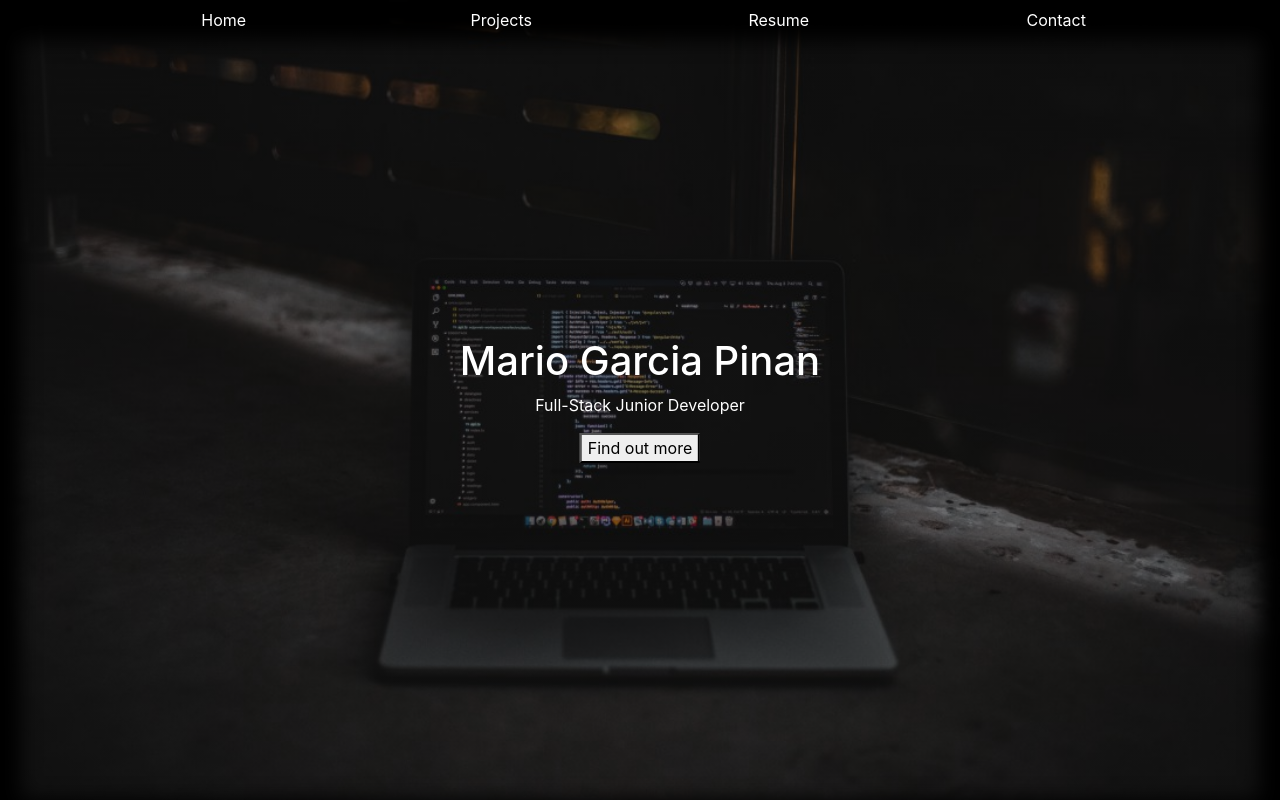
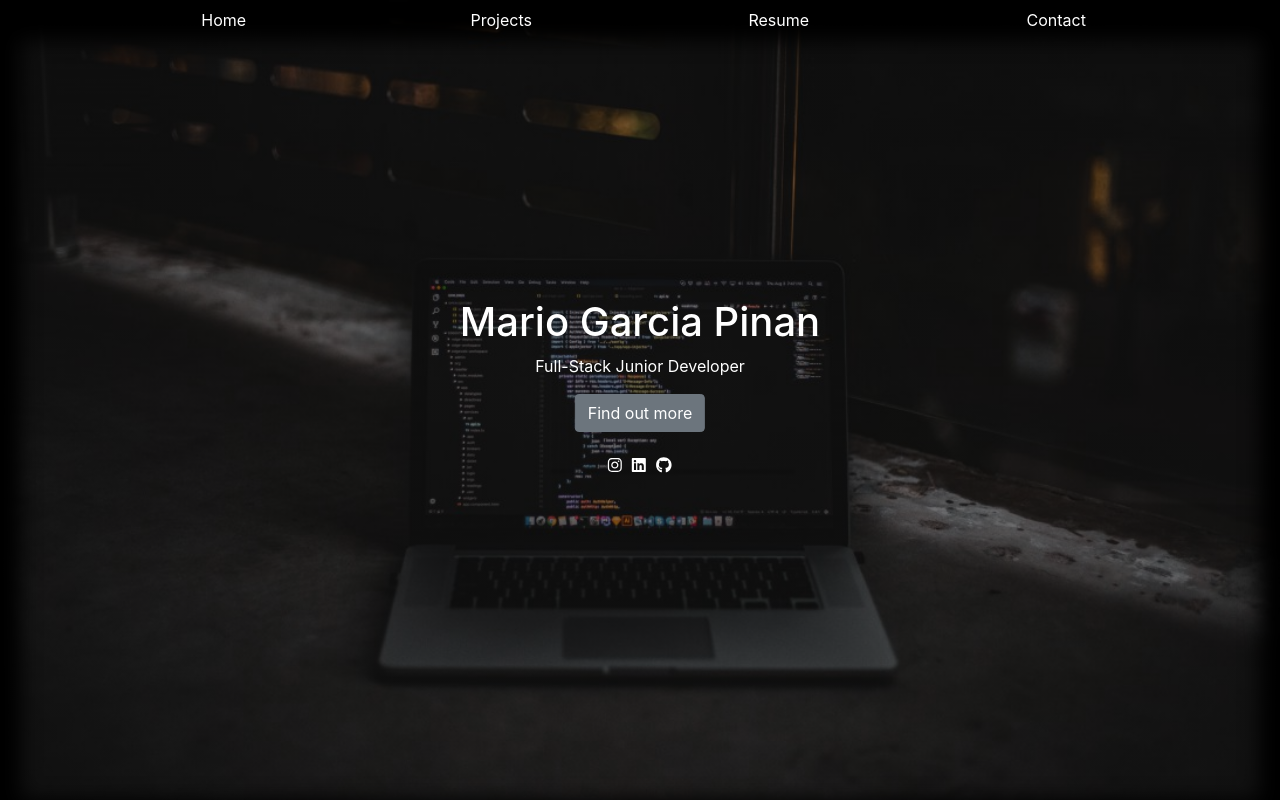
Before and after one commit to Mpinan/jaitone.github.io, a React (Create React App) app in the folder mario/: page / in a window 1280 px wide. Built offline with nearby package versions, Linux system fonts and the light colour scheme.

Commit message:
Added font awesome

```diff
--- a/mario/package.json
+++ b/mario/package.json
@@ -3,6 +3,10 @@
   "version": "0.1.0",
   "private": true,
   "dependencies": {
+    "@fortawesome/fontawesome-svg-core": "^1.2.28",
+    "@fortawesome/free-brands-svg-icons": "^5.13.0",
+    "@fortawesome/free-solid-svg-icons": "^5.13.0",
+    "@fortawesome/react-fontawesome": "^0.1.9",
     "@testing-library/jest-dom": "^4.2.4",
     "@testing-library/react": "^9.5.0",
     "@testing-library/user-event": "^7.2.1",
--- a/mario/src/Components/buttons.jsx
+++ /dev/null
@@ -1,22 +0,0 @@
-import React, { Component } from "react";
-import { Button } from "reactstrap";
-
-const Hero = (props) => {
-  return (
-    <div>
-      <div>
-        <div className="hero-text">
-          {/* <div className="bg-text"> */}
-          <h1>Mario Garcia Pinan</h1>
-          <p>Full-Stack Junior Developer</p>
-          <button link to="#resume">
-            Find out more
-          </button>
-        </div>
-        {/* </div> */}
-      </div>
-    </div>
-  );
-};
-
-export default Hero;
--- a/mario/src/Components/header.jsx
+++ b/mario/src/Components/header.jsx
@@ -1,7 +1,7 @@
 import React, { Component } from "react";
 import Projects from "./projects";
 import About from "./about";
-import Hero from "./buttons";
+import Hero from "./heroBG";
 
 import {
   MDBContainer,
@@ -13,7 +13,6 @@ import {
   MDBIcon,
   MDBBtn,
 } from "mdbreact";
-// import About from "./about";
 
 class Header extends Component {
   state = {
--- /dev/null
+++ b/mario/src/Components/heroBG.jsx
@@ -0,0 +1,31 @@
+import React, { Component } from "react";
+import { Button } from "reactstrap";
+import { FontAwesomeIcon } from "@fortawesome/react-fontawesome";
+import {
+  faInstagram,
+  faLinkedin,
+  faGithub,
+} from "@fortawesome/free-brands-svg-icons";
+
+const Hero = (props) => {
+  return (
+    <div>
+      <div>
+        <div className="hero-text">
+          <h1>Mario Garcia Pinan</h1>
+          <p>Full-Stack Junior Developer</p>
+          <Button link to="#resume">
+            Find out more
+          </Button>
+          <div className="icons">
+            <FontAwesomeIcon style={{ margin: "5px" }} icon={faInstagram} />
+            <FontAwesomeIcon style={{ margin: "5px" }} icon={faLinkedin} />
+            <FontAwesomeIcon style={{ margin: "5px" }} icon={faGithub} />
+          </div>
+        </div>
+      </div>
+    </div>
+  );
+};
+
+export default Hero;
--- a/mario/src/index.css
+++ b/mario/src/index.css
@@ -23,6 +23,10 @@ html {
 code {
   font-family: source-code-pro, Menlo, Monaco, Consolas, "Courier New",
     monospace;
+}
+
+.icons {
+  padding: 20px;
 }
 
 .hero-text {
```
Also changed, not shown: 1 other file (tests, documents, lock files or other folders).
